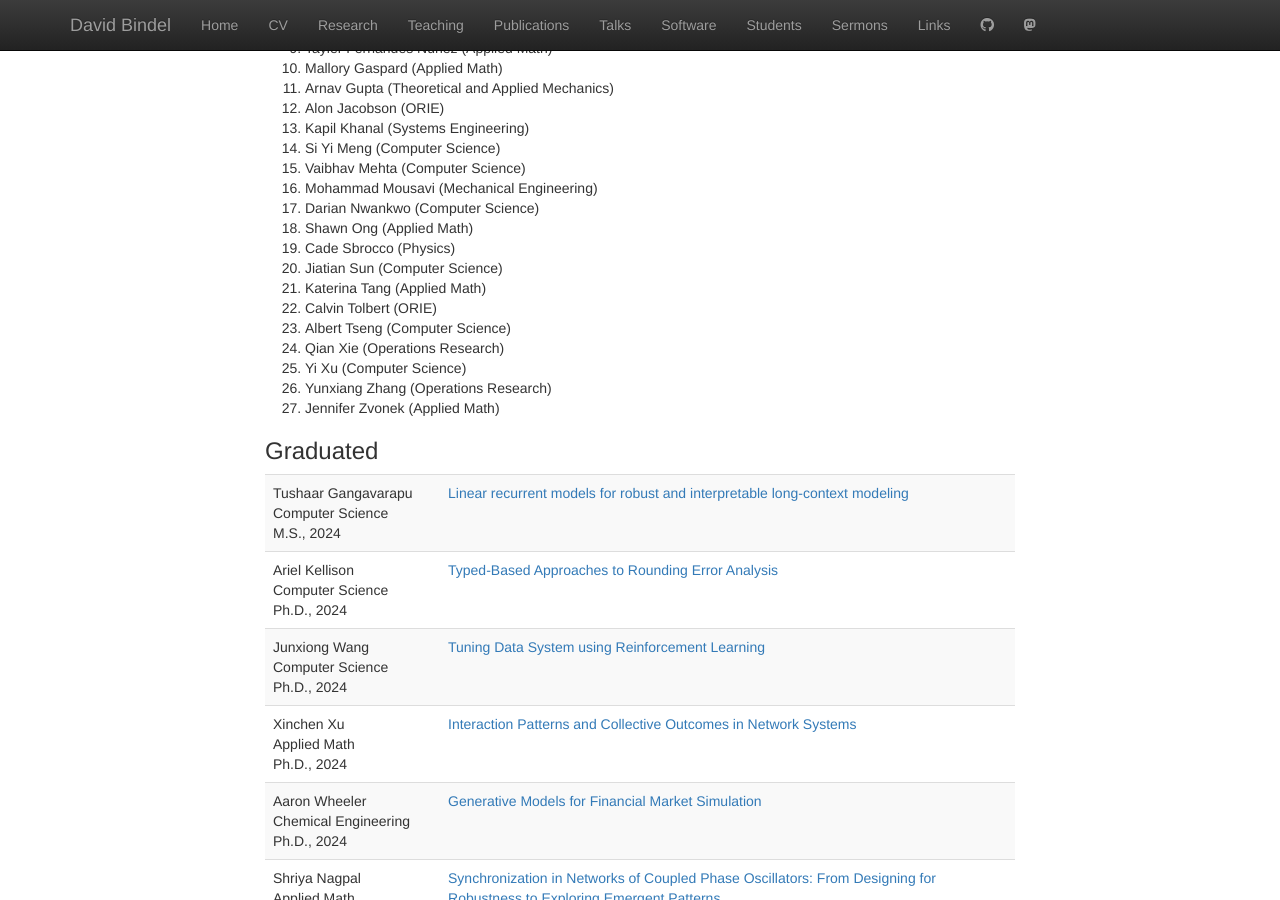
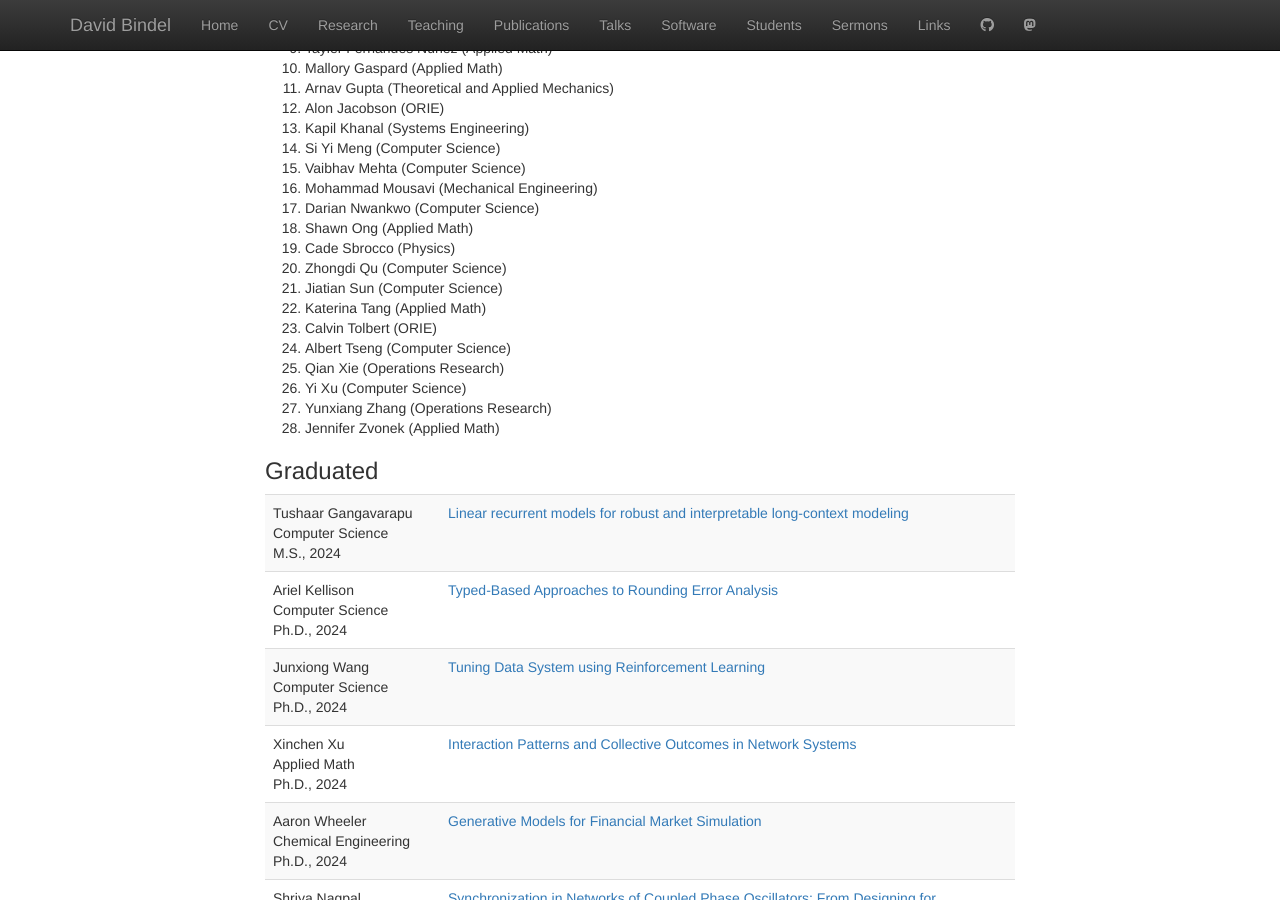
Before and after one commit to dbindel/cornell_web, a Jekyll site: the page built from students.html, in a window 1280 px wide and 900 px high, scrolled down 6608 px. Built offline with Jekyll 4.4.1, drawn with Linux system fonts in a browser that asks for light colours; nearby versions of some CDN libraries.

Commit message:
Add Zhongdi to committee list.

```diff
--- a/_data/students.yml
+++ b/_data/students.yml
@@ -933,6 +933,11 @@ committees:
     field: Physics
   -
     degree: phd
+    last: Qu
+    first: Zhongdi
+    field: Computer Science
+  -
+    degree: phd
     last: Sun
     first: Jiatian
     field: Computer Science
```
